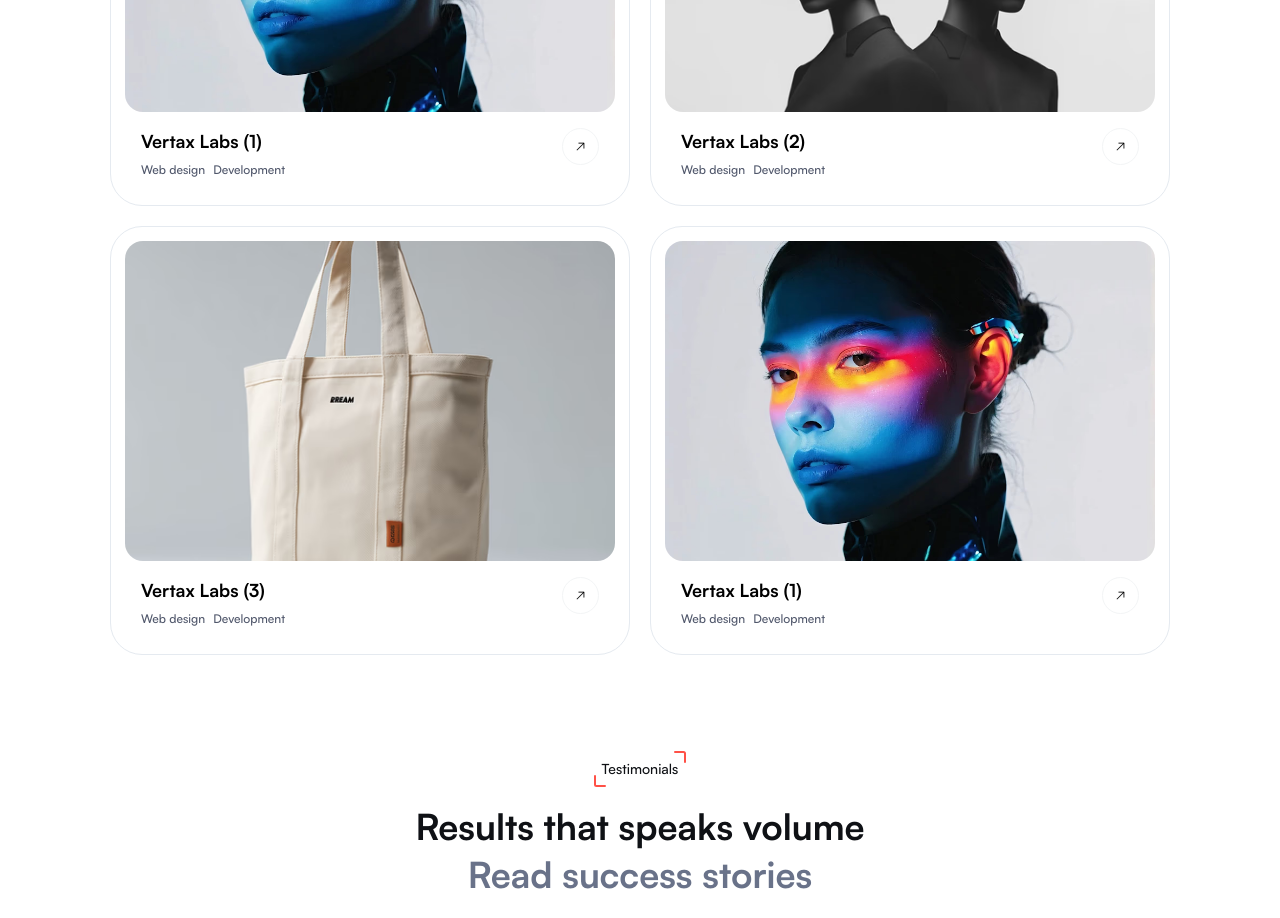
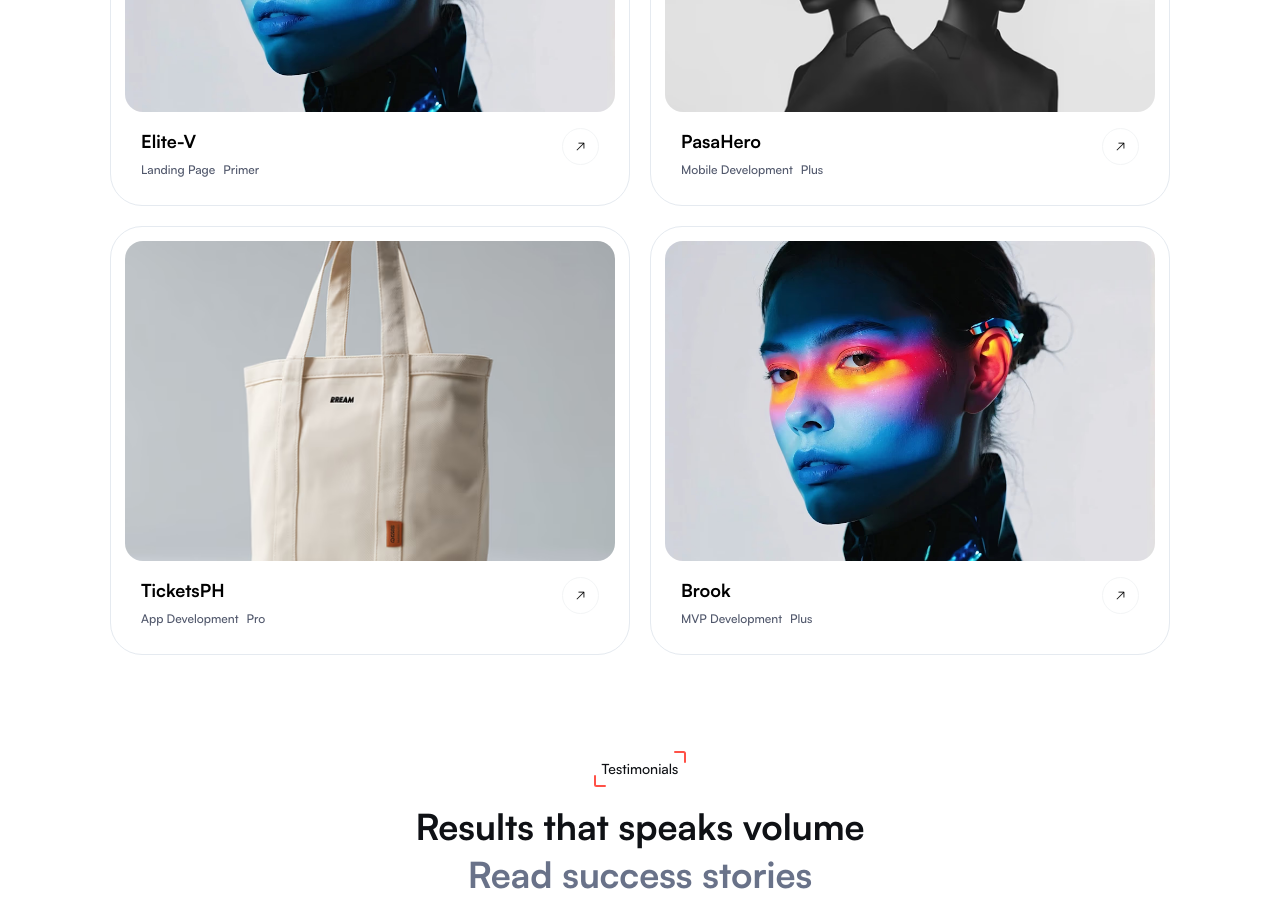
Before and after one commit to samtags/aptly-software-landing, a Next.js app: page / in a window 1280 px wide. Shown: the part 3600-4518 px from the top of the page. Built offline with nearby package versions, Linux system fonts and the light colour scheme.

Commit message:
feat: project highliight content
Updated project highlight content

```diff
--- a/src/components/works.jsx
+++ b/src/components/works.jsx
@@ -26,28 +26,28 @@ export default function Works() {
       </div>
       <div className="flex flex-col pt-[40px] gap-[20px] md:grid md:grid-cols-2">
         <Project
-          title="Vertax Labs (1)"
-          tags={["Web design", "Development"]}
+          title="Elite-V"
+          tags={["Landing Page", "Primer"]}
           imageUrl="/png/YRBacVkY1hNjQzvJVDb24A3JOM.png"
           redirectUrl="#"
         />
         <Project
-          title="Vertax Labs (2)"
-          tags={["Web design", "Development"]}
+          title="PasaHero"
+          tags={["Mobile Development", "Plus"]}
           imageUrl="/png/LWaKedMy6DtEAbrBCG2JzD13Tc.png"
-          redirectUrl="#"
+          redirectUrl="https://play.google.com/store/apps/details?id=com.pasahero.passenger&hl=en"
         />
         <Project
-          title="Vertax Labs (3)"
-          tags={["Web design", "Development"]}
+          title="TicketsPH"
+          tags={["App Development", "Pro"]}
           imageUrl="/png/GSJQypQMYu1yzL9SeVvdATXD6tY.png"
-          redirectUrl="#"
+          redirectUrl="[https://www.ticketsph.net/en/](https://www.ticketsph.net/en/)"
         />
         <Project
-          title="Vertax Labs (1)"
-          tags={["Web design", "Development"]}
+          title="Brook"
+          tags={["MVP Development", "Plus"]}
           imageUrl="/png/YRBacVkY1hNjQzvJVDb24A3JOM.png"
-          redirectUrl="#"
+          redirectUrl="[https://docs.aptly.cloud](https://docs.aptly.cloud)"
         />
       </div>
     </section>
```
